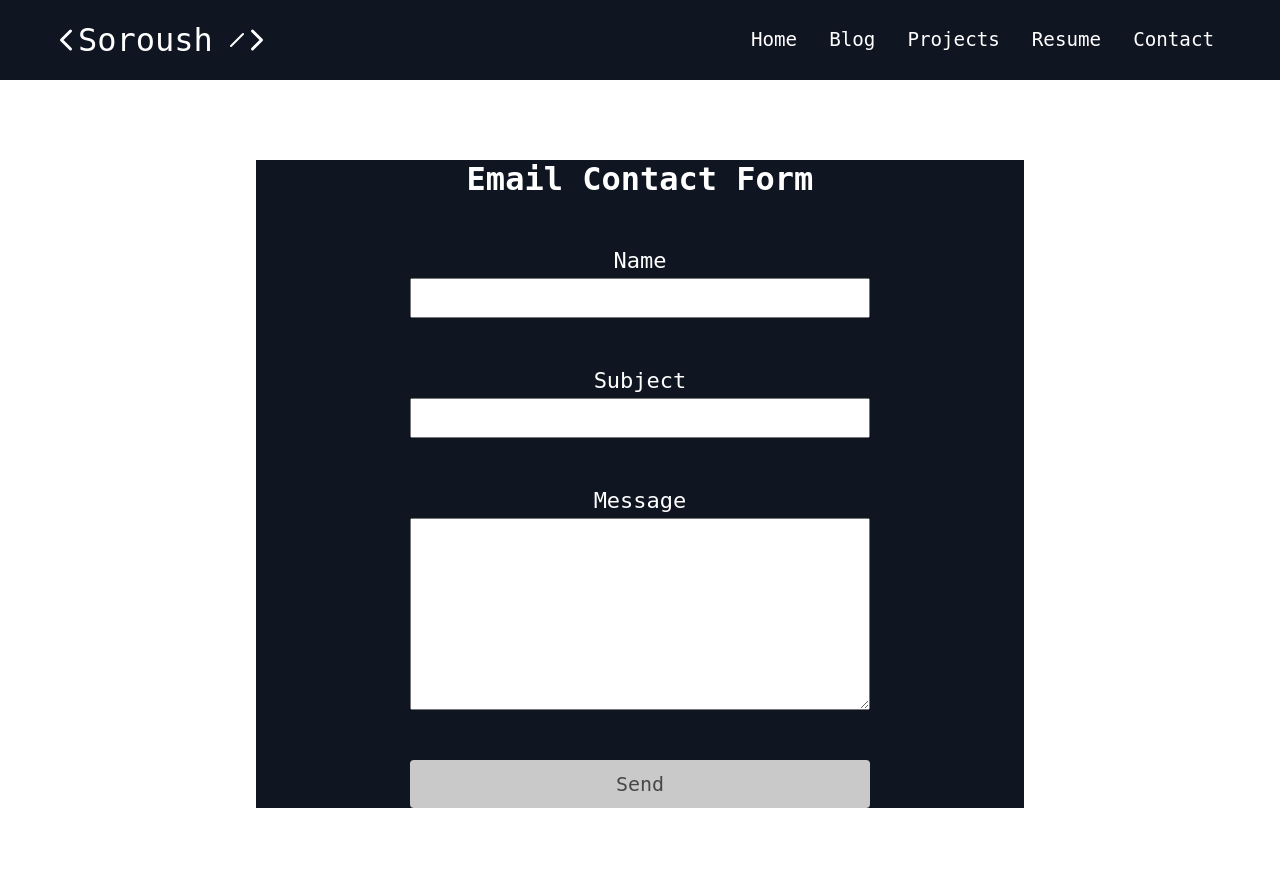
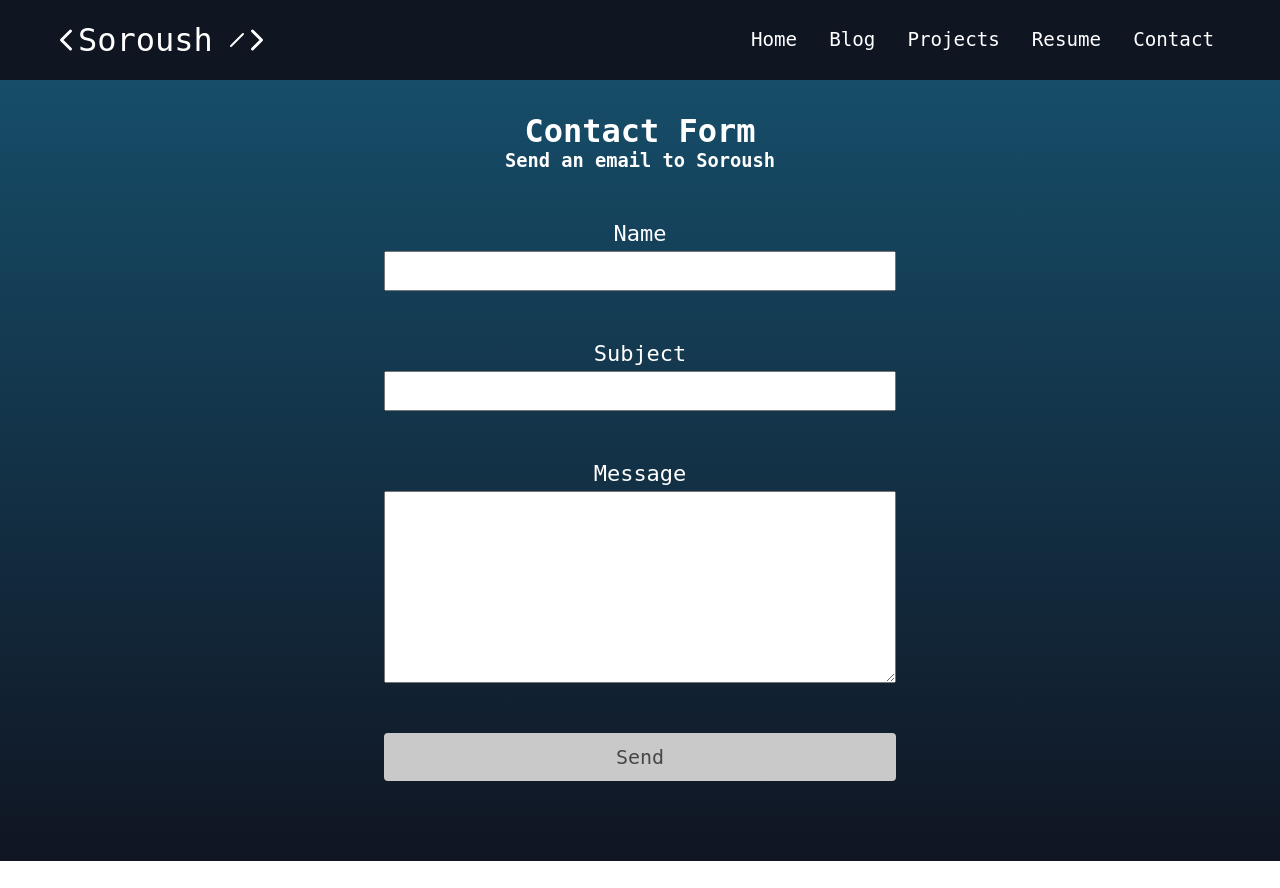
Before and after one commit to ssaberan/PersonalWebsite, a React (Vite) app: page /contact in a window 1280 px wide. After the commit the page ends 861 px from the top, so only its background shows below. Built offline with nearby package versions, Linux system fonts and the light colour scheme.

Commit message:
contact page styling

```diff
--- a/src/Components/TextArea.jsx
+++ b/src/Components/TextArea.jsx
@@ -25,7 +25,7 @@ const StyledError = styled.label`
    margin: auto;
    display: block;
    width: 100%;
-   color: #ff7f7f;
+   color: red;
    margin-top: 5px;
 `;
 
--- a/src/Components/TextInput.jsx
+++ b/src/Components/TextInput.jsx
@@ -24,7 +24,7 @@ const StyledError = styled.label`
    margin: auto;
    display: block;
    width: 100%;
-   color: #ff7f7f;
+   color: red;
    margin-top: 5px;
 `;
 
--- a/src/Pages/Contact/Contact.jsx
+++ b/src/Pages/Contact/Contact.jsx
@@ -10,12 +10,16 @@ import TextArea from "../../Components/TextArea";
 const StyledForm = styled(Form)`
    display: block;
    text-align: center;
-   width: 60%;
+   width: 40%;
    margin: auto;
-   margin-top: 5rem;
-   margin-bottom: 5rem;
+   padding-top: 2rem;
+   padding-bottom: 5rem;
 
    @media screen and (max-width: 768px) {
+      width: 60%;
+   }
+
+   @media screen and (max-width: 425px) {
       width: 90%;
    }
 `;
@@ -23,13 +27,10 @@ const StyledForm = styled(Form)`
 const StyledFormWrapper = styled.div`
    background: #101522;
    color: #fff;
-   width: 60%;
+   width: 100%;
    margin: auto;
    display: block;
-
-   @media screen and (max-width: 768px) {
-      width: 90%;
-   }
+   background-image: linear-gradient(#164d69, #101522);
 `;
 
 const StyledInputWrapper = styled.div`
@@ -45,7 +46,7 @@ const Contact = () => {
       //       "service_wuk7fha",
       //       "template_iwcxr0f",
       //       e.target,
-      //       "user_L5iDeh6WPPpM7T9mHslFG"
+      //       "user_L5iDeh6WPPpM7T9mHslFG" // ok to expose. can only be used to send emails to me
       //    )
       //    .then(
       //       (result) => {
@@ -81,7 +82,8 @@ const Contact = () => {
             {({ values }) => (
                <StyledFormWrapper>
                   <StyledForm onSubmit={sendEmail}>
-                     <h1>Email Contact Form</h1>
+                     <h1>Contact Form</h1>
+                     <h3>Send an email to Soroush</h3>
                      <StyledInputWrapper>
                         <TextInput name="name" label="Name" />
                      </StyledInputWrapper>
```
